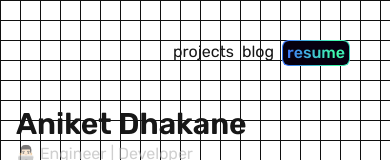
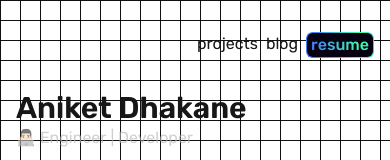
Before and after one commit to watashiwaaniket/aniketdhakane, a Next.js app: page / in a window 390 px wide. Shown: the top 160 px of the page. Built offline with nearby package versions, Linux system fonts and the light colour scheme.

Commit message:
responsiveness for mobile

```diff
--- a/src/app/components/Navbar.tsx
+++ b/src/app/components/Navbar.tsx
@@ -3,7 +3,7 @@ import GradientText from "./ui-components/GradientText";
 
 export function Navbar(){
     return(
-        <div className="flex space-x-2 p-6 justify-end w-full md:text-xl">
+        <div className="flex space-x-2 py-4 md:p-6 justify-end w-full md:text-xl">
             <Link href={'/'}><p className="hover:underline">projects</p></Link>
             <Link href={'/'}><p className="hover:underline">blog</p></Link>
             <GradientText
```
